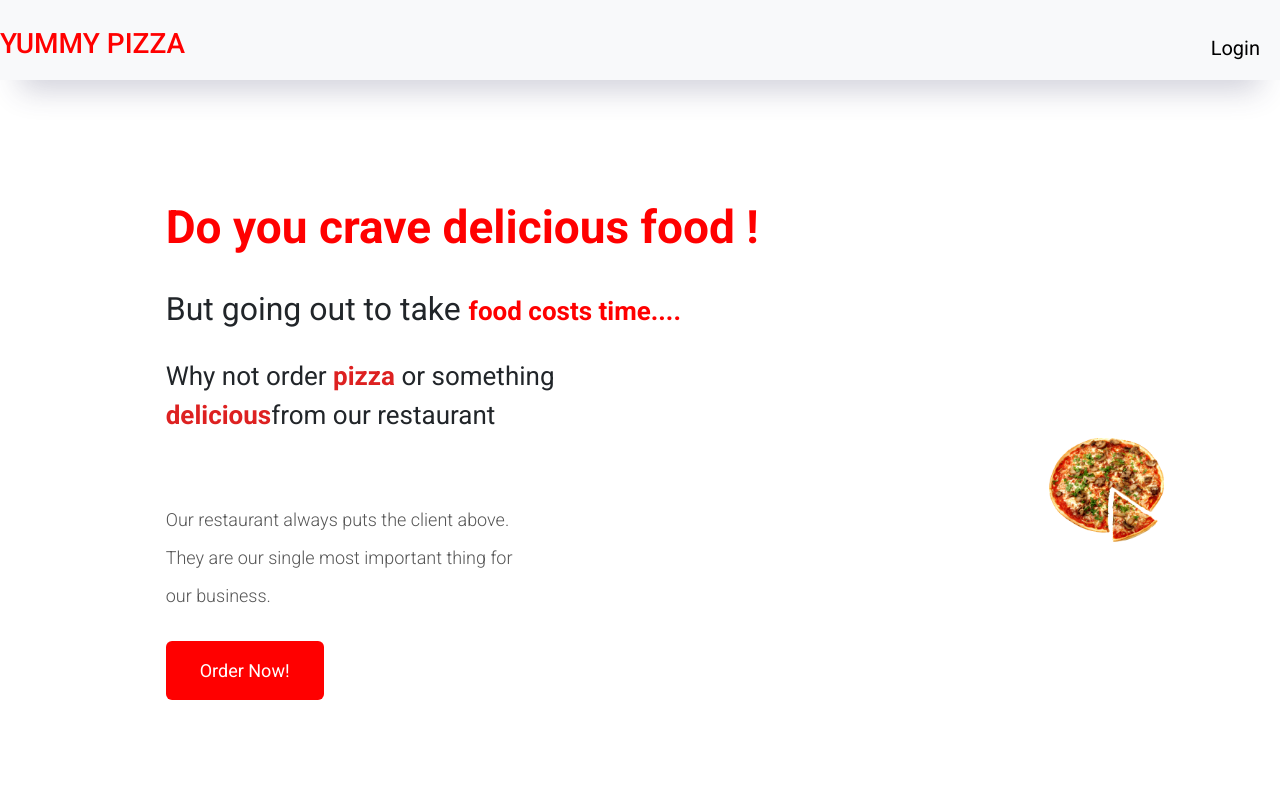
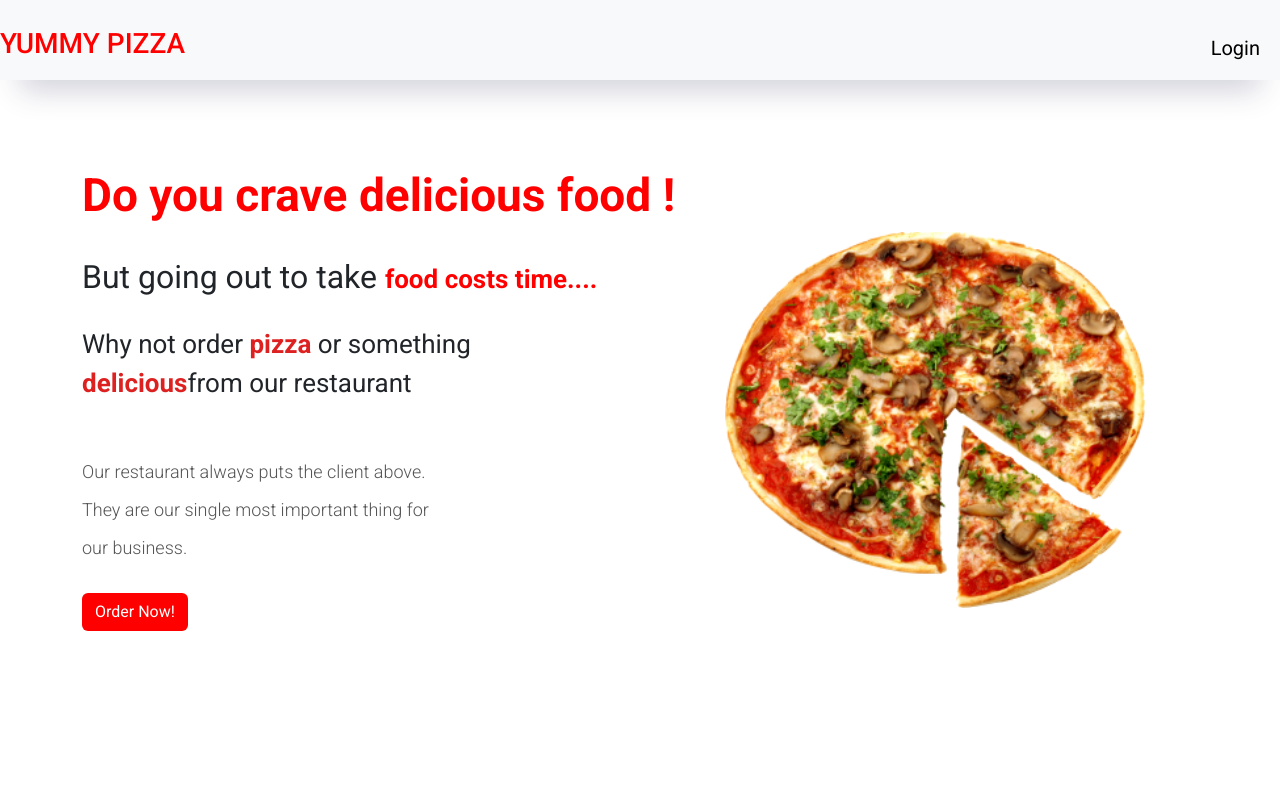
Before and after one commit to Wathsala970/mern_pizza, a React (Create React App) app in the folder client/: page / in a window 1280 px wide. Shown: the top 800 px of the page. Built offline with nearby package versions, Linux system fonts and the light colour scheme; a web font is replaced by a local one.

Commit message:
set navigation

```diff
--- a/client/src/Components/home/home.js
+++ b/client/src/Components/home/home.js
@@ -9,25 +9,32 @@ import order from '../../assessts/order.jpg'
 import { AiFillFacebook } from 'react-icons/ai'
 import { AiFillInstagram } from 'react-icons/ai'
 import { BsTwitter } from 'react-icons/bs'
+import { useNavigate } from 'react-router-dom';
 
 
 const Home = () => {
+
+    const navigate = useNavigate();
+
+    const handleOrderNowClick = () => {
+      navigate('/login'); // Replace '/login' with the actual path of your login page
+    };
   return (
     <section>
       <section style={{ height: '80vh' }} id="home" className="container">
-        <div className="wrapper">
-          <div className="left">
+        <div className="flex-container">
+          <div className="text-left">
             <h2 className="tittle">Do you crave delicious food !</h2>
             <p className="firstmsg">But going out to take <span> food costs time....</span></p>
             <p className="secondmsg">Why not order<span> pizza</span> or something <br /><span>delicious</span>from our restaurant</p>
             <p className="desc">Our restaurant always puts the client above.
               They are our single most important thing for our business.</p>
-            <div className='btn'>
-              <button className='button'>Order Now!</button>
+            <div >
+              <button className='btn' onClick={handleOrderNowClick}>Order Now!</button>
             </div>
 
           </div>
-          <div className="right">
+          <div className="">
             <img src={manEating} alt="" className="manEating"></img>
           </div>
         </div>
```
